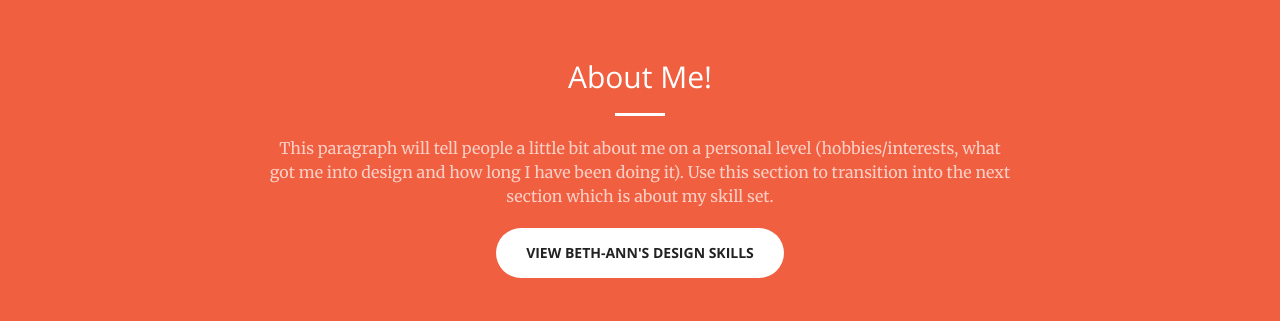
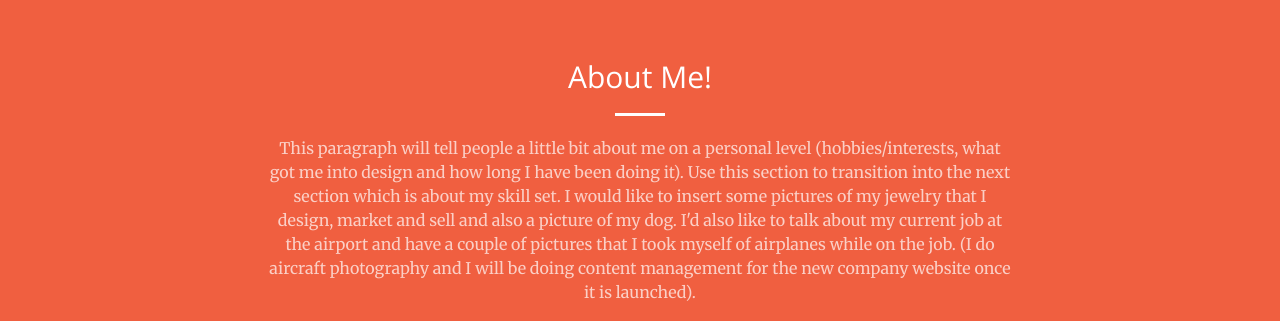
Before and after one commit to bethannfrankum/portfolio, a website: page index.html in a window 1280 px wide. Shown: the part 840-1161 px from the top of the page. Drawn offline with nearby package versions, Linux system fonts and the light colour scheme.

Commit message:
even better content hahahahaha

```diff
--- a/index.html
+++ b/index.html
@@ -61,7 +61,7 @@
                 <div class="col-lg-8 col-lg-offset-2 text-center">
                     <h2 class="section-heading">About Me!</h2>
                     <hr class="light">
-                    <p class="text-faded">This paragraph will tell people a little bit about me on a personal level (hobbies/interests, what got me into design and how long I have been doing it). Use this section to transition into the next section which is about my skill set. </p> <a href="#services" class="page-scroll btn btn-default btn-xl sr-button">View Beth-Ann's Design Skills</a> </div>
+                    <p class="text-faded">This paragraph will tell people a little bit about me on a personal level (hobbies/interests, what got me into design and how long I have been doing it). Use this section to transition into the next section which is about my skill set. I would like to insert some pictures of my jewelry that I design, market and sell and also a picture of my dog. I'd also like to talk about my current job at the airport and have a couple of pictures that I took myself of airplanes while on the job. (I do aircraft photography and I will be doing content management for the new company website once it is launched). </p> <a href="#services" class="page-scroll btn btn-default btn-xl sr-button">View Beth-Ann's Design Skills</a> </div>
             </div>
         </div>
     </section>
```
